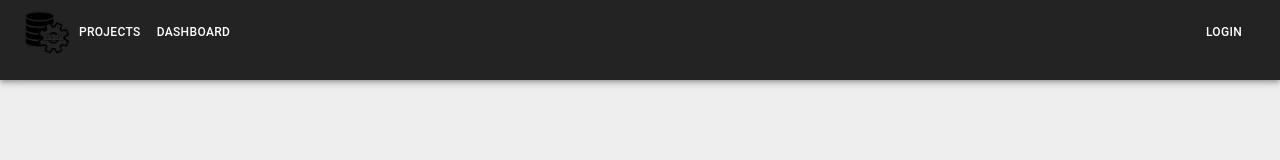
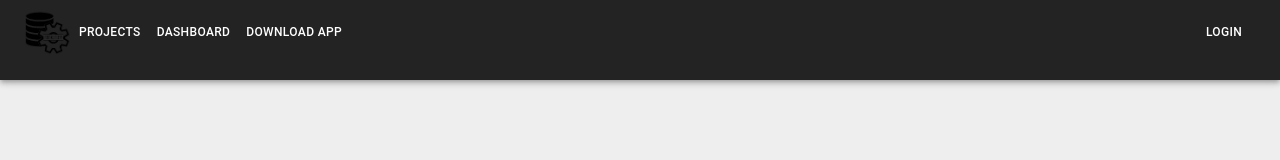
Before and after one commit to jbrtsmbrr/csd-project-1, a React (Create React App) app in the folder client/: page / in a window 1280 px wide. Shown: the top 160 px of the page. Built offline with nearby package versions, Linux system fonts and the light colour scheme.

Commit message:
added download button

```diff
--- a/client/src/components/Layout/AppBar.jsx
+++ b/client/src/components/Layout/AppBar.jsx
@@ -27,13 +27,13 @@ function ResponsiveAppBar() {
 
   const pages = React.useMemo(() => {
     if (user?.role?.description === "Admin")
-      return ["projects", "dashboard", "admin"];
+      return ["projects", "dashboard", "admin", "Download App"];
 
     console.log(user);
 
     return user?.type?.description === "Professor"
-      ? ["projects", "assigned", "dashboard"]
-      : ["projects", "dashboard"];
+      ? ["projects", "assigned", "dashboard", "Download App"]
+      : ["projects", "dashboard", "Download App"];
   }, [user?.role]);
 
   const handleOpenNavMenu = (event) => {
@@ -112,10 +112,20 @@ function ResponsiveAppBar() {
                   key={page}
                   onClick={() => {
                     handleCloseNavMenu();
-                    navigate(`/${page}`);
+                    if (page !== "Download App") navigate(`/${page}`);
                   }}
                 >
-                  <Typography textAlign="center">{page}</Typography>
+                  {page === "Download App" ? (
+                    <a
+                      href={`${process.env.PUBLIC_URL}/CSD_v3.2.apk`}
+                      download
+                      style={{ color: "inherit", textDecoration: "none" }}
+                    >
+                      {page}
+                    </a>
+                  ) : (
+                    <Typography textAlign="center">{page}</Typography>
+                  )}
                 </MenuItem>
               ))}
             </Menu>
@@ -145,11 +155,21 @@ function ResponsiveAppBar() {
                 key={page}
                 onClick={() => {
                   handleCloseNavMenu();
-                  navigate(`/${page}`);
+                  if (page !== "Download App") navigate(`/${page}`);
                 }}
                 sx={{ my: 2, color: "white", display: "block" }}
               >
-                {page}
+                {page === "Download App" ? (
+                  <a
+                    href={`${process.env.PUBLIC_URL}/CSD_v3.2.apk`}
+                    download
+                    style={{ color: "inherit", textDecoration: "none" }}
+                  >
+                    {page}
+                  </a>
+                ) : (
+                  page
+                )}
               </Button>
             ))}
           </Box>
```
Also changed, not shown: 1 other file (tests, documents, lock files or other folders).
